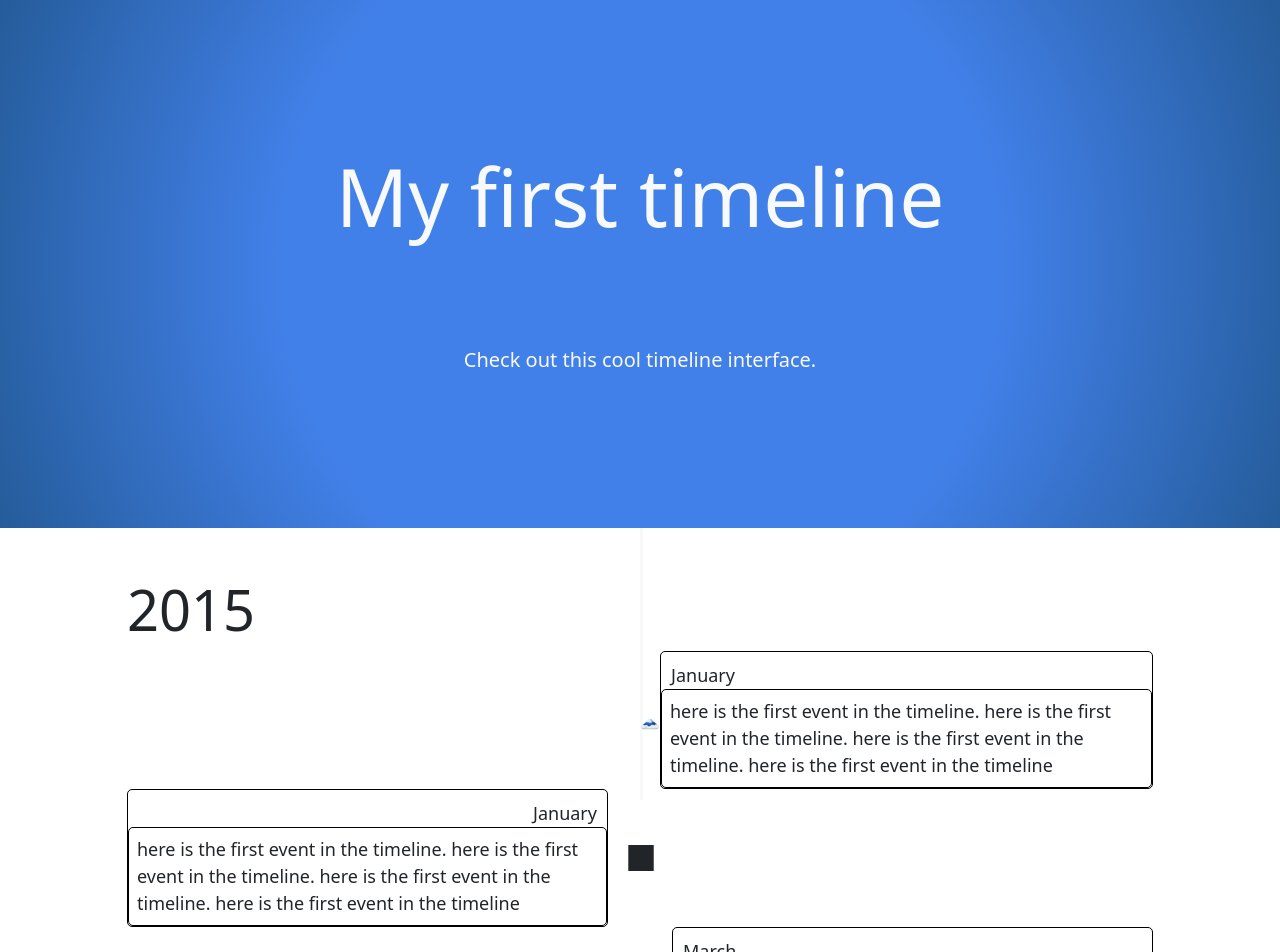
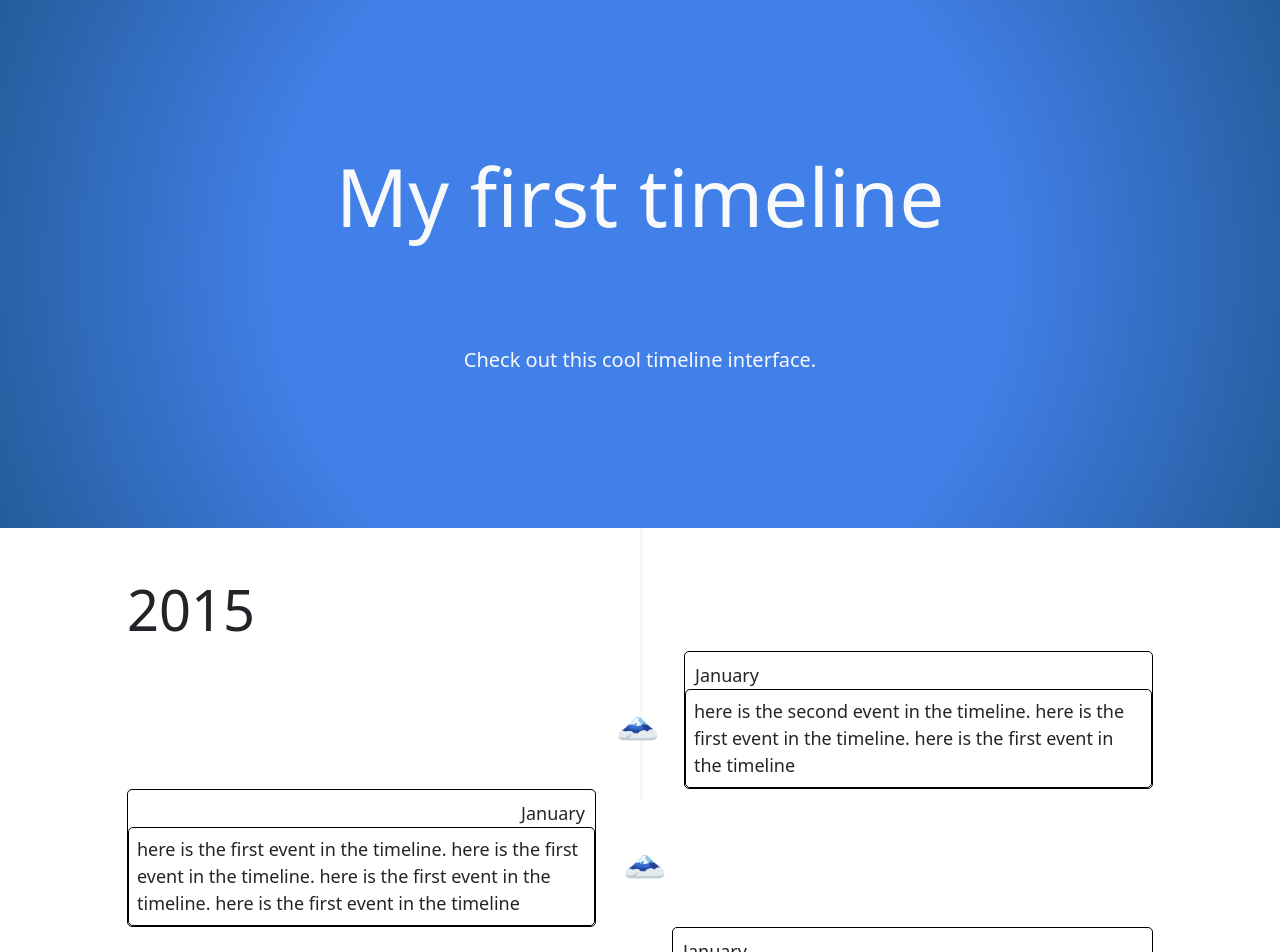
Before and after one commit to d-murphy/A-Timeline, a React app: page / in a window 1280 px wide. Shown: the top 952 px of the page. Built offline with nearby package versions, Linux system fonts and the light colour scheme.

Commit message:
added animiation to icons

```diff
--- a/public/style.css
+++ b/public/style.css
@@ -38,20 +38,46 @@ body {
 } */
 
 .event-marker-no-image-left,
-.event-marker-no-image-right {
+.event-marker-no-image-right,
+.event-marker-image-left,
+.event-marker-image-right {
     font-size: 35px;
     z-index: 5;
 }
 
-.event-marker-no-image-left {
+.event-marker-no-image-left,
+.event-marker-image-left {
     position: relative;
     left: 17px;
 }
 
-.event-marker-no-image-right {
+.event-marker-image-left {
+    left: 27px
+}
+
+.event-marker-no-image-right,
+.event-marker-image-right {
     position: relative;
     left: -14px;
 }
+
+.event-marker-image-right {
+    left: -24px;
+}
+
+.event-marker-image-left ,
+.event-marker-image-right  {
+    transition: all 0.3s;
+}
+
+.event-marker-image-left:hover  {
+    transform: scale(1.3) rotate(25deg);
+}
+
+.event-marker-image-right:hover {
+    transform: scale(1.3) rotate(-25deg);
+}
+
 
 
 .event-section-right {
--- a/src/Data.tsx
+++ b/src/Data.tsx
@@ -40,11 +40,13 @@ function getMockData(id:number) : TimelineInstance {
                 },
                 {
                     text: 'here is the second event in the timeline. here is the first event in the timeline. here is the first event in the timeline',
-                    date: new Date('3/4/2015')
+                    date: new Date('1/3/2015'),
+                    eventMarker: 128507
                 },
                 {
                     text: 'here is the third event in the timeline. here is the first event in the timeline. here is the first event in the timeline.',
-                    date: new Date('3/4/2016')
+                    date: new Date('3/4/2016'),
+                    eventMarker: 128507
                 },
                 {
                     text: 'another event. here is the first event in the timeline. here is the first event in the timeline. here is the first event in the timeline',
--- a/src/Event.tsx
+++ b/src/Event.tsx
@@ -22,7 +22,7 @@ const Event = function(props:EventProps): JSX.Element {
                     <div className='event-body p-2 '>{props.description}</div>
                 </div>
                 <div className={`event-marker-${props.eventSide}`}>
-                    {props.eventMarker ? <span role="img" className={`event-marker-image-${props.eventSide}`}>{String.fromCodePoint(props.eventMarker)}</span> : <span className={`event-marker-no-image-${props.eventSide}`}>&#9632;</span>}
+                    {props.eventMarker ? <div role="img" className={`event-marker-image-${props.eventSide}`}>{String.fromCodePoint(props.eventMarker)}</div> : <div className={`event-marker-no-image-${props.eventSide}`}>&#9632;</div>}
                 </div>
             </div>
         )
@@ -30,7 +30,7 @@ const Event = function(props:EventProps): JSX.Element {
         return (
             <div key={`${props.year}-${props.index}`} className={`event-section-${props.eventSide} event `}>
                 <div className={`event-marker-${props.eventSide}`}>
-                    {props.eventMarker ? <span role="img" className={`event-marker-image-${props.eventSide}`}>{String.fromCodePoint(props.eventMarker)}</span> : <span className={`event-marker-no-image-${props.eventSide}`}>&#9632;</span>}
+                    {props.eventMarker ? <div role="img" className={`event-marker-image-${props.eventSide}`}>{String.fromCodePoint(props.eventMarker)}</div> : <div className={`event-marker-no-image-${props.eventSide}`}>&#9632;</div>}
                 </div>
                 <div className='event-body'>
                     <div className={`event-header event-header-${props.eventSide}`}>{monthNames[props.month]}</div>
```
Also changed, not shown: public/bundle.js.
